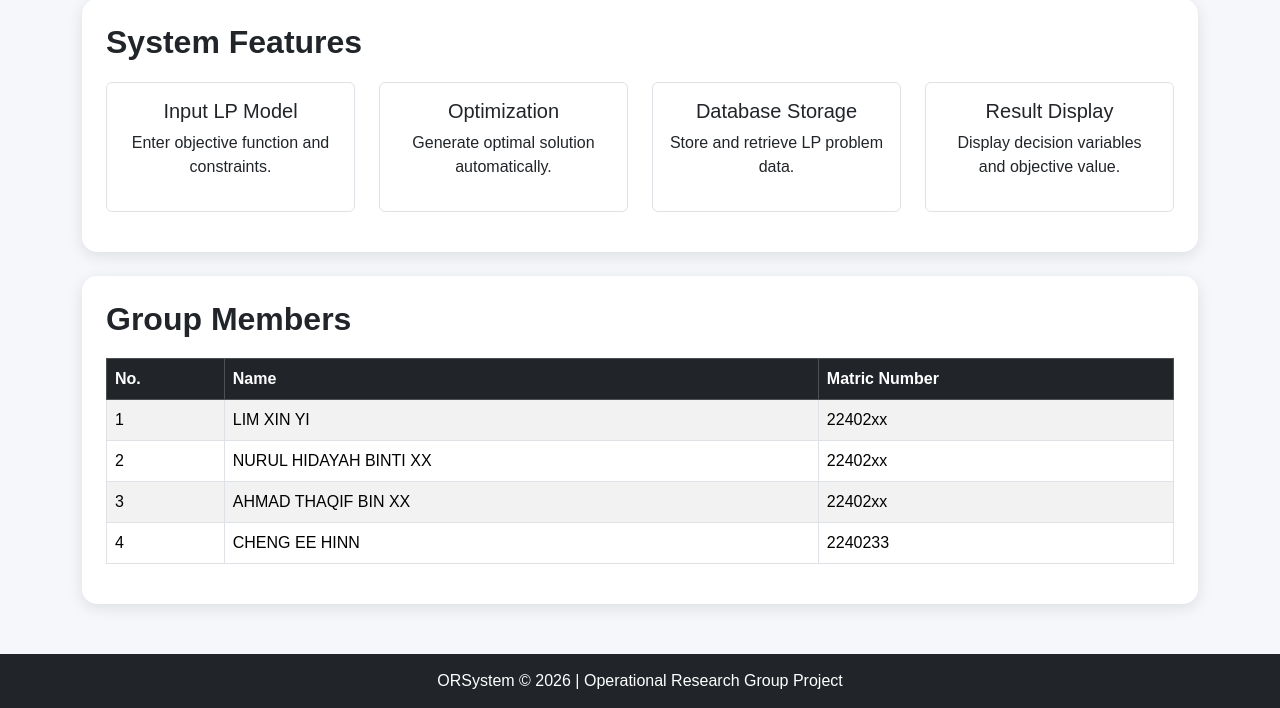
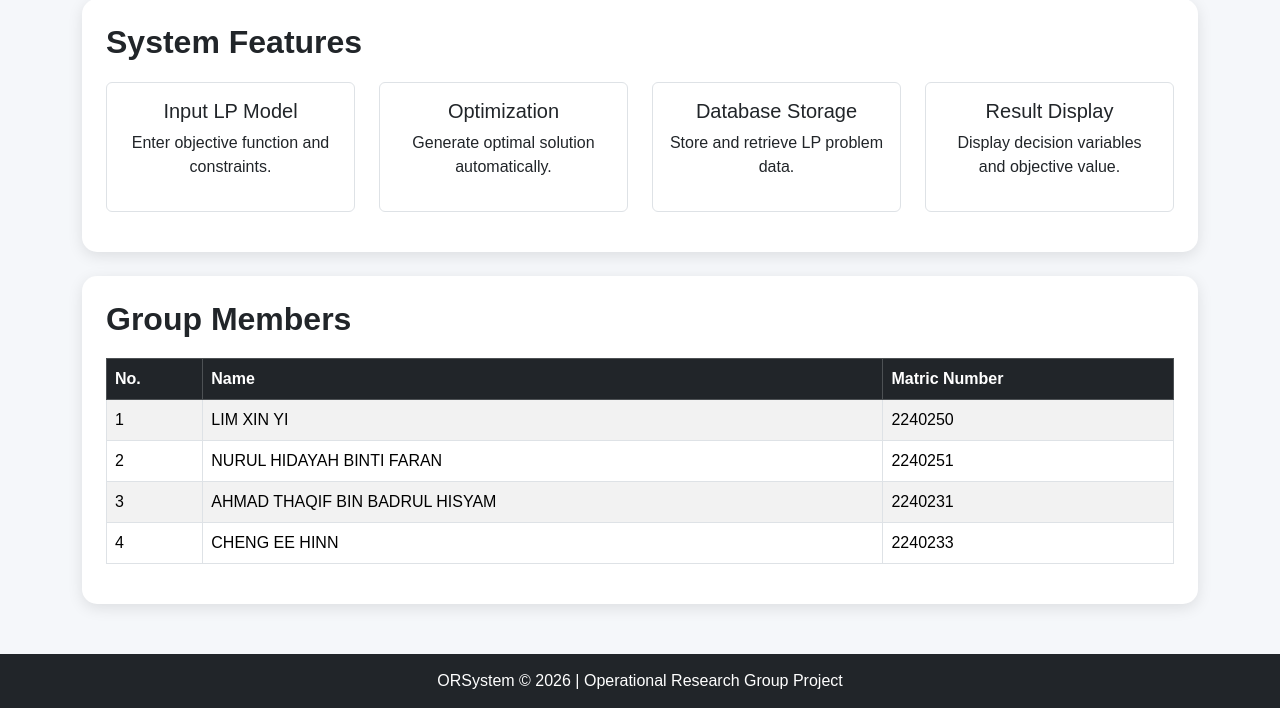
Before and after one commit to ChengEeHinn/ORSystem, a PHP site: page / in a window 1280 px wide. Shown: the part 876-1584 px from the top of the page. Run offline with PHP 8.4, Linux system fonts and the light colour scheme.

Commit message:
Update index.php

```diff
--- a/index.php
+++ b/index.php
@@ -159,19 +159,19 @@
                     <tr>
                         <td>1</td>
                         <td>LIM XIN YI</td>
-                        <td>22402xx</td>
+                        <td>2240250</td>
                     </tr>
 
                     <tr>
                         <td>2</td>
-                        <td>NURUL HIDAYAH BINTI XX</td>
-                        <td>22402xx</td>
+                        <td>NURUL HIDAYAH BINTI FARAN</td>
+                        <td>2240251</td>
                     </tr>
 
                     <tr>
                         <td>3</td>
-                        <td>AHMAD THAQIF BIN XX</td>
-                        <td>22402xx</td>
+                        <td>AHMAD THAQIF BIN BADRUL HISYAM</td>
+                        <td>2240231</td>
                     </tr>
 
                     <tr>
```
